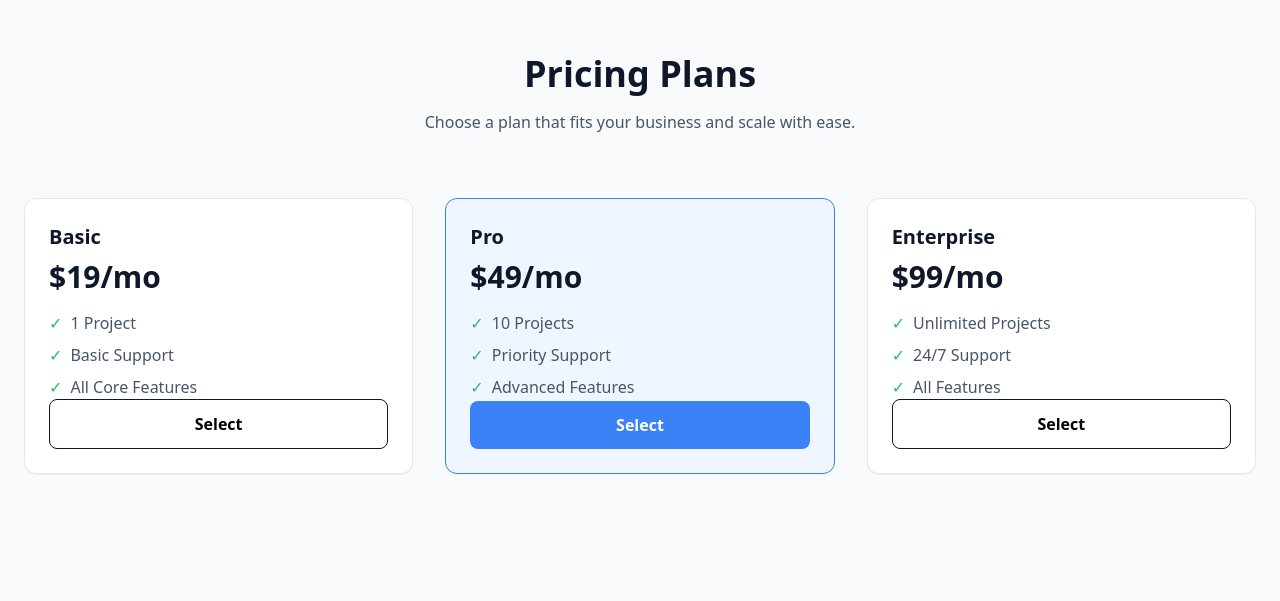
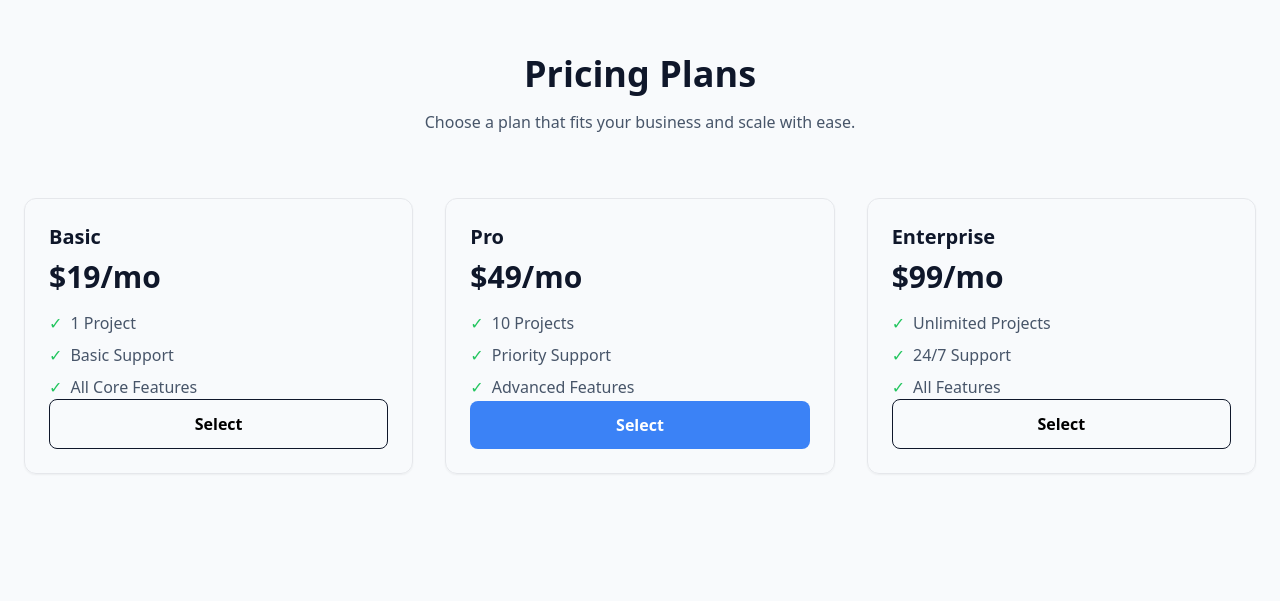
Before and after one commit to NemanjaMiki/react-saas-landing, a React (Vite) app: page / in a window 1280 px wide. Shown: the part 1219-1820 px from the top of the page. Built offline with nearby package versions, Linux system fonts and the light colour scheme.

Commit message:
Add fade-in animations for all sections and staggered card effects

```diff
--- a/src/sections/Features.jsx
+++ b/src/sections/Features.jsx
@@ -3,7 +3,7 @@ import features from "../data/features";
 
 export default function Features() {
   return (
-    <section id="features" className="py-32 bg-white">
+    <section id="features" className="py-32 bg-white animate-fade">
       <Container>
         <h2 className="text-4xl font-bold text-center text-slate-900">
           Features
@@ -15,7 +15,8 @@ export default function Features() {
           {features.map((feature, i) => (
             <div
               key={i}
-              className="rounded-xl border p-6 hover:shadow-lg transition"
+              className={`rounded-xl border p-6 hover:shadow-lg transition animate-fade`}
+              style={{ animationDelay: `${i * 0.15}s` }}
             >
               <h3 className="text-xl font-semibold text-slate-900">
                 {feature.title}
--- a/src/sections/Footer.jsx
+++ b/src/sections/Footer.jsx
@@ -2,7 +2,7 @@ import Container from "../components/Container";
 
 export default function Footer() {
   return (
-    <footer className="bg-slate-900 text-white py-12">
+    <footer className="bg-slate-900 text-white py-12 animate-fade">
       <Container>
         <div className="flex flex-col md:flex-row justify-between items-center gap-6 md:gap-0">
           <span className="font-bold text-lg">ReactSaaS</span>
--- a/src/sections/Hero.jsx
+++ b/src/sections/Hero.jsx
@@ -3,7 +3,7 @@ import Button from "../components/Button";
 
 export default function Hero() {
     return (
-        <section className="bg-gradient-to-b from-slate-50 to-white py-32">
+        <section className="bg-gradient-to-b from-slate-50 to-white py-32 animate-fade">
             <Container>
                 <div className="max-w-2xl text-center mx-auto">
                     <h1 className="text-5xl font-extrabold tracking-tight text-slate-900">
--- a/src/sections/Pricing.jsx
+++ b/src/sections/Pricing.jsx
@@ -4,7 +4,7 @@ import Button from "../components/Button";
 
 export default function Pricing() {
   return (
-    <section id="pricing" className="py-32 bg-slate-50">
+    <section id="pricing" className="py-32 bg-slate-50 animate-fade">
       <Container>
         <h2 className="text-4xl font-bold text-center text-slate-900">
           Pricing Plans
@@ -16,8 +16,8 @@ export default function Pricing() {
           {pricingPlans.map((plan, i) => (
             <div
               key={i}
-              className={`rounded-xl border p-6 flex flex-col justify-between shadow-sm transition hover:shadow-lg
-                ${plan.popular ? "border-blue-500 bg-blue-50" : "bg-white"}`}
+              className={`rounded-xl border p-6 flex flex-col justify-between shadow-sm transition hover:shadow-lg animate-fade`}
+              style={{ animationDelay: `${i * 0.2}s` }}
             >
               <div>
                 <h3 className="text-xl font-semibold text-slate-900">
--- a/tailwind.config.js
+++ b/tailwind.config.js
@@ -1,7 +1,20 @@
 export default {
-  content: ["./index.html", "./src/**/*.{js,jsx}"],
+  content: [
+    "./index.html",
+    "./src/**/*.{js,jsx}"
+  ],
   theme: {
-    extend: {},
+    extend: {
+      animation: {
+        fade: "fadeIn 0.8s ease-out forwards",
+      },
+      keyframes: {
+        fadeIn: {
+          "0%": { opacity: "0", transform: "translateY(20px)" },
+          "100%": { opacity: "1", transform: "translateY(0)" },
+        },
+      },
+    },
   },
   plugins: [],
-};
+}
```
